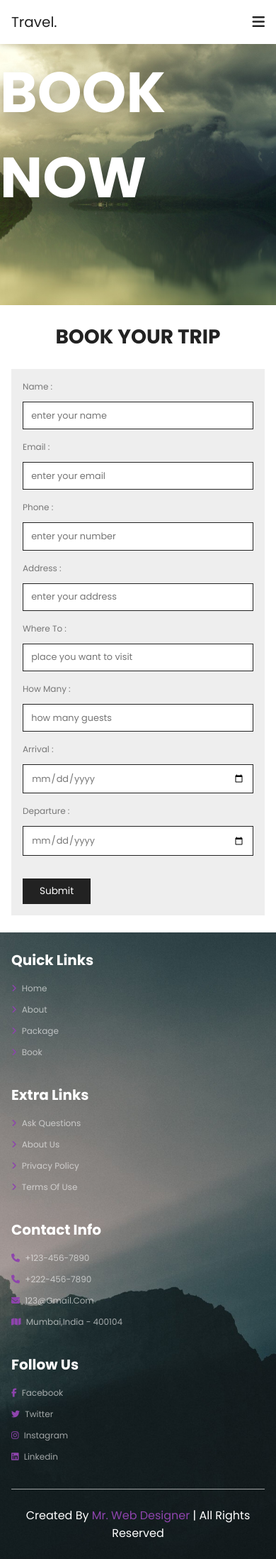
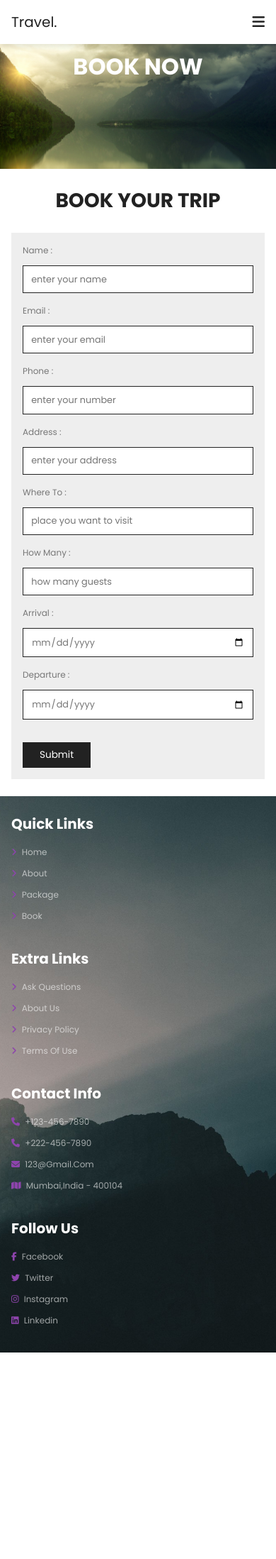
Before and after one commit to chloec68/Projet-html-css, a PHP site: page /book.php in a window 390 px wide. Shown: the whole page at 71% size. After the commit the page ends 1906 px from the top, so only its background shows below. Run offline with PHP 8.4, Linux system fonts and the light colour scheme.

Commit message:
add meadia query heading title

```diff
--- a/about.php
+++ b/about.php
@@ -223,7 +223,7 @@
 
         </div>
 
-        <div class="credits"> created by <span>mr. web designer </span>| all rights reserved</div>
+        <!-- <div class="credits"> created by <span>mr. web designer </span>| all rights reserved</div> -->
 
      </section>
      <!-- footer section ends -->
--- a/book.php
+++ b/book.php
@@ -139,7 +139,7 @@
 
         </div>
 
-        <div class="credits"> created by <span>mr. web designer </span>| all rights reserved</div>
+        <!-- <div class="credits"> created by <span>mr. web designer </span>| all rights reserved</div> -->
 
      </section>
      <!-- footer section ends -->
--- a/home.php
+++ b/home.php
@@ -251,7 +251,7 @@
 
         </div>
 
-        <div class="credits"> created by <span>mr. web designer </span>| all rights reserved</div>
+        <!-- <div class="credits"> created by <span>mr. web designer </span>| all rights reserved</div> -->
 
      </section>
      <!-- footer section ends -->
--- a/package.php
+++ b/package.php
@@ -247,7 +247,7 @@
 
         </div>
 
-        <div class="credits"> created by <span>mr. web designer </span>| all rights reserved</div>
+        <!-- <div class="credits"> created by <span>mr. web designer </span>| all rights reserved</div> -->
 
      </section>
      <!-- footer section ends -->
--- a/style.css
+++ b/style.css
@@ -668,6 +668,10 @@ section{
 
 @media (max-width:768px){
 
+    .heading h1{
+        font-size:4rem;
+    }
+
     .header .navbar{
         position:absolute;
         top:99%; left:0%; right:0;
```
